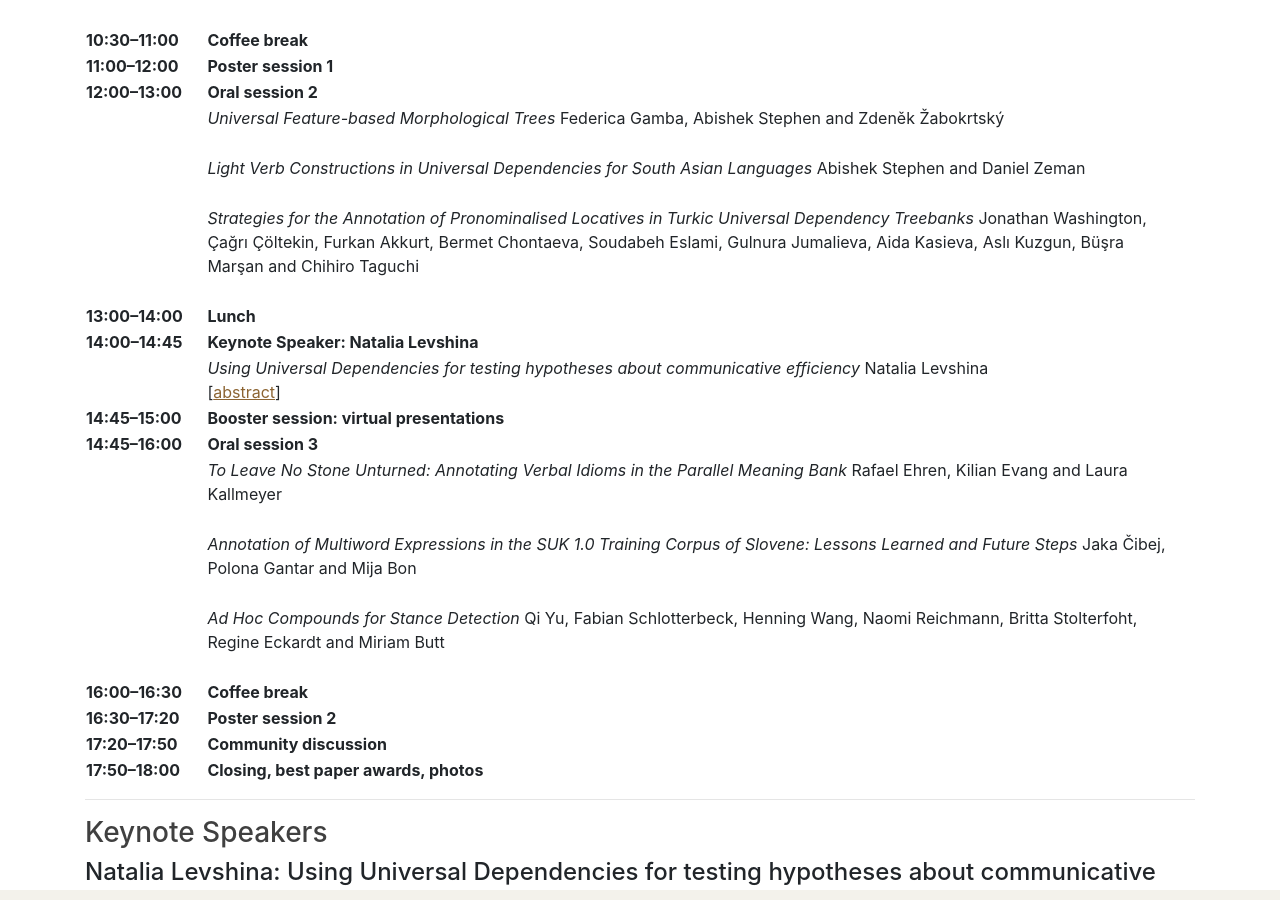
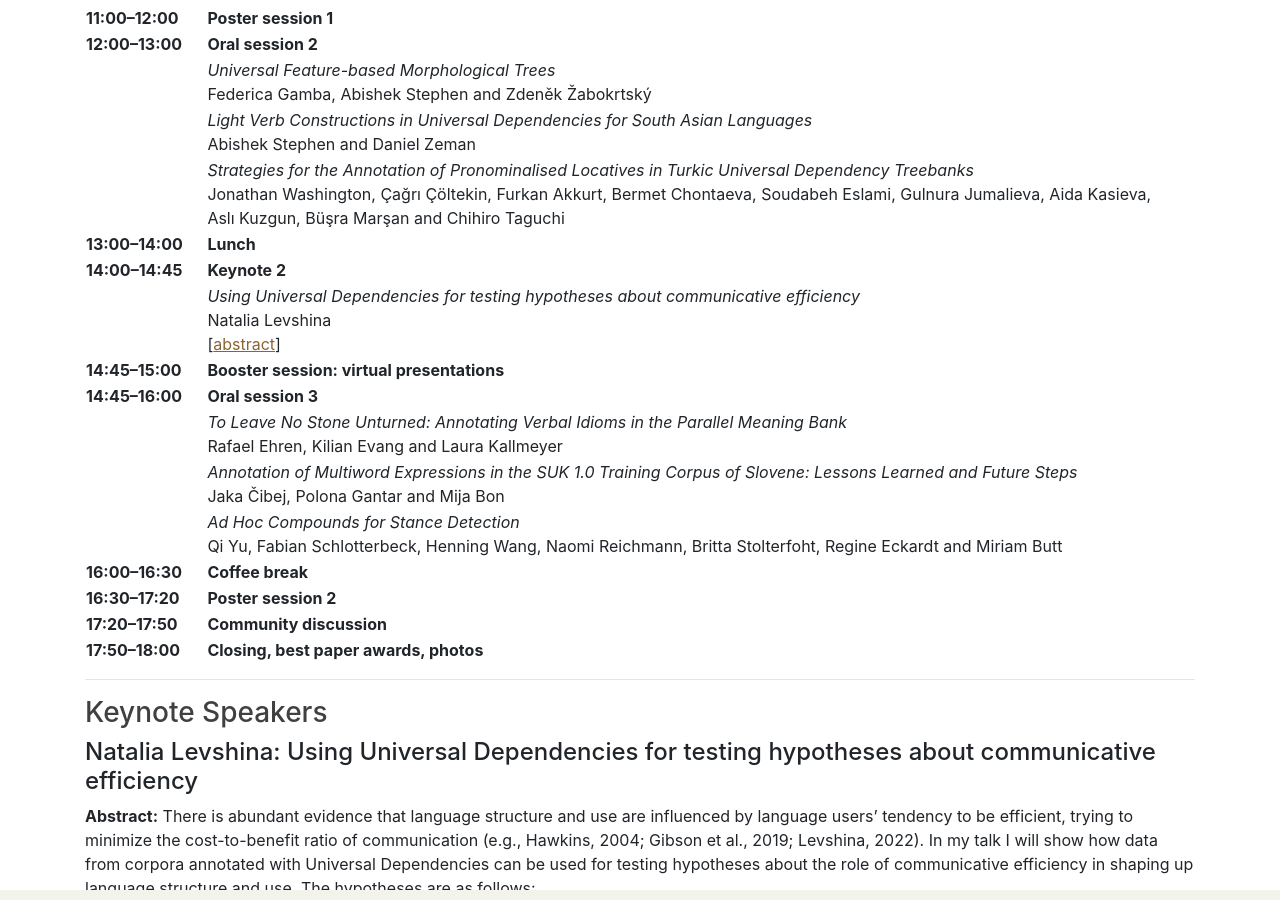
Before and after one commit to multiword/multiword.github.io, a Jekyll site: the page built from mweud2024/index.md, in a window 1280 px wide and 900 px high, scrolled down 1559 px. Built offline with Jekyll 4.4.1, drawn with Linux system fonts in a browser that asks for light colours; comment, search, counter and statistics services are not loaded.

Commit message:
Layout bugfix
<br>'s were in the wrong places.

```diff
--- a/mweud2024/index.md
+++ b/mweud2024/index.md
@@ -102,15 +102,13 @@ TBD
         <td>
             <i>Assessing BERT’s sensitivity to idiomaticity</i>
             Li Liu and Francois Lareau<br>
-            <br>
         </td>
     </tr>
     <tr>
         <td></td>
         <td>
-            <i>Sign of the Times: Evaluating the use of Large Language Models for Idiomaticity Detection</i>
+            <i>Sign of the Times: Evaluating the use of Large Language Models for Idiomaticity Detection</i><br>
             Dylan Phelps, Thomas M. R. Pickard, Maggie Mi, Edward Gow-Smith and Aline Villavicencio<br>
-            <br>
         </td>
     </tr>
     <tr>
@@ -128,25 +126,22 @@ TBD
     <tr>
         <td></td>
         <td>
-            <i>Universal Feature-based Morphological Trees</i>
+            <i>Universal Feature-based Morphological Trees</i><br>
             Federica Gamba, Abishek Stephen and Zdeněk Žabokrtský<br>
-            <br>
         </td>
     </tr>
     <tr>
         <td></td>
         <td>
-            <i>Light Verb Constructions in Universal Dependencies for South Asian Languages</i>
+            <i>Light Verb Constructions in Universal Dependencies for South Asian Languages</i><br>
             Abishek Stephen and Daniel Zeman<br>
-            <br>
         </td>
     </tr>
     <tr>
         <td></td>
         <td>
-            <i>Strategies for the Annotation of Pronominalised Locatives in Turkic Universal Dependency Treebanks</i>
+            <i>Strategies for the Annotation of Pronominalised Locatives in Turkic Universal Dependency Treebanks</i><br>
             Jonathan Washington, Çağrı Çöltekin, Furkan Akkurt, Bermet Chontaeva, Soudabeh Eslami, Gulnura Jumalieva, Aida Kasieva, Aslı Kuzgun, Büşra Marşan and Chihiro Taguchi<br>
-            <br>
         </td>
     </tr>
     <tr>
@@ -155,14 +150,14 @@ TBD
     </tr>
     <tr>
         <th>14:00–14:45</th>
-        <th>Keynote Speaker: Natalia Levshina</th>
+        <th>Keynote 2</th>
     </tr>
     <tr>
         <td></td>
         <td>
-            <i>Using Universal Dependencies for testing hypotheses about communicative efficiency</i>
+            <i>Using Universal Dependencies for testing hypotheses about communicative efficiency</i><br>
             Natalia Levshina<br>
-            [<a href="#levshina">abstract</a>]<br>
+            [<a href="#levshina">abstract</a>]
         </td>
     </tr>
     <tr>
@@ -176,25 +171,22 @@ TBD
     <tr>
         <td></td>
         <td>
-            <i>To Leave No Stone Unturned: Annotating Verbal Idioms in the Parallel Meaning Bank</i>
+            <i>To Leave No Stone Unturned: Annotating Verbal Idioms in the Parallel Meaning Bank</i><br>
             Rafael Ehren, Kilian Evang and Laura Kallmeyer<br>
-            <br>
         </td>
     </tr>
     <tr>
         <td></td>
         <td>
-            <i>Annotation of Multiword Expressions in the SUK 1.0 Training Corpus of Slovene: Lessons Learned and Future Steps</i>
+            <i>Annotation of Multiword Expressions in the SUK 1.0 Training Corpus of Slovene: Lessons Learned and Future Steps</i><br>
             Jaka Čibej, Polona Gantar and Mija Bon<br>
-            <br>
         </td>
     </tr>
     <tr>
         <td></td>
         <td>
-            <i>Ad Hoc Compounds for Stance Detection</i>
+            <i>Ad Hoc Compounds for Stance Detection</i><br>
             Qi Yu, Fabian Schlotterbeck, Henning Wang, Naomi Reichmann, Britta Stolterfoht, Regine Eckardt and Miriam Butt<br>
-            <br>
         </td>
     </tr>
     <tr>
```
